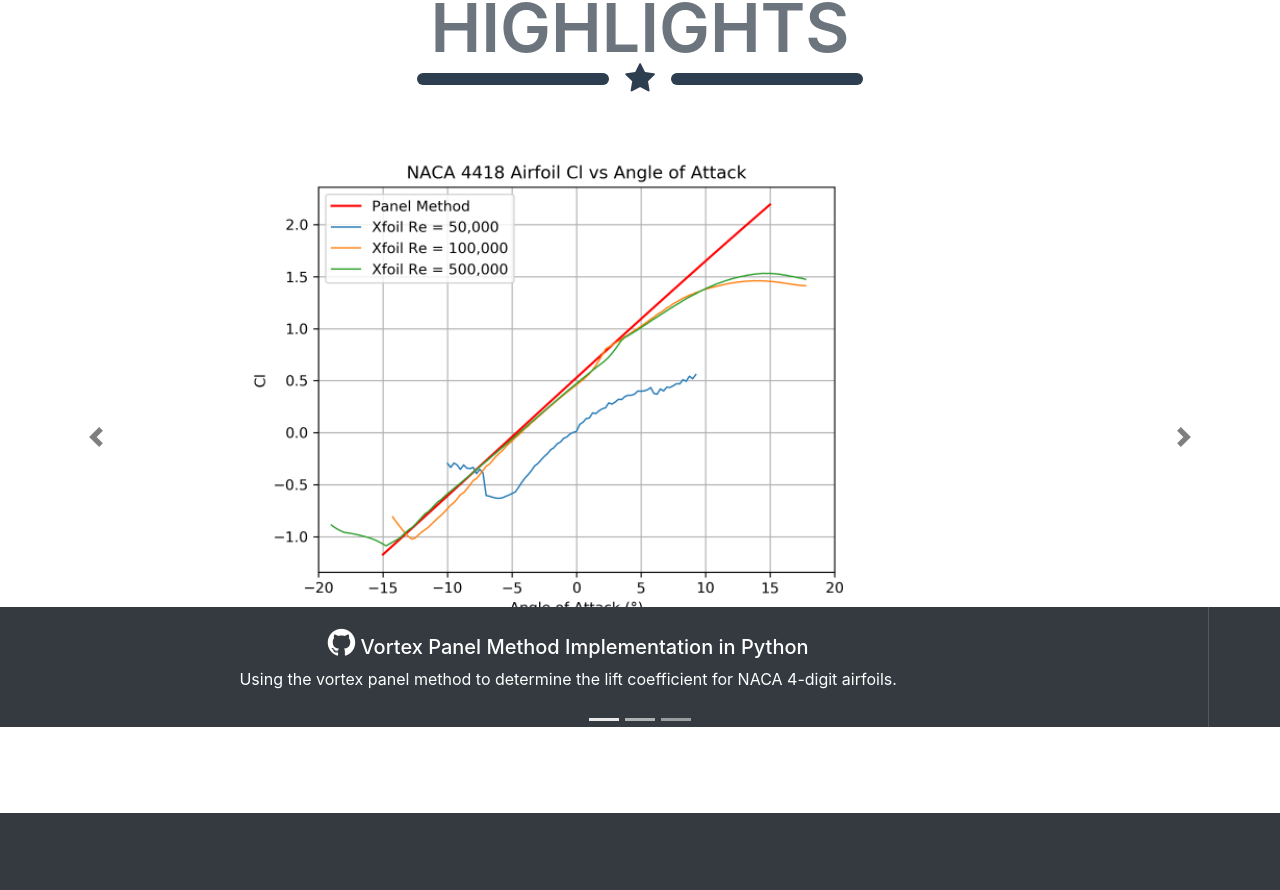
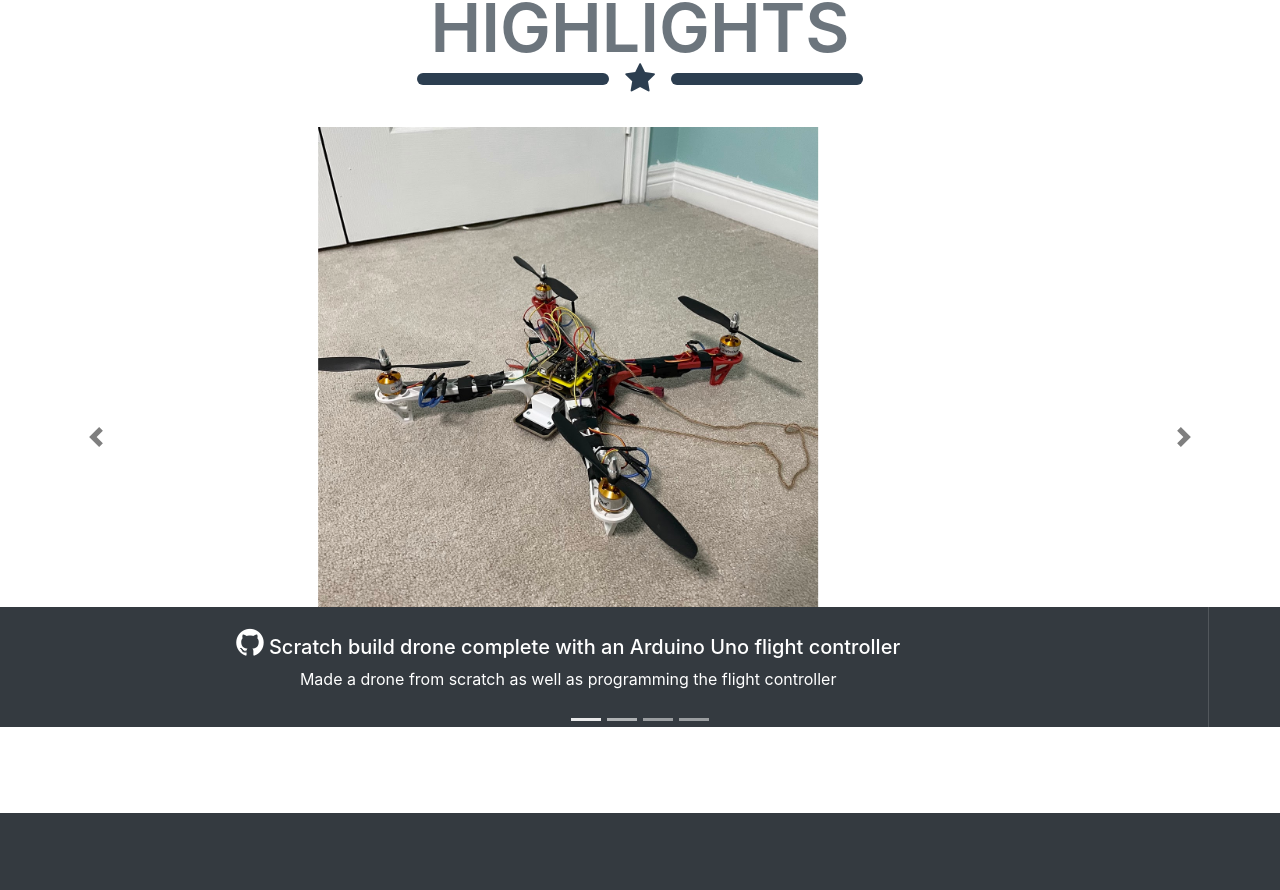
Before and after one commit to h3khaira/h3khaira.github.io, a plain HTML site: page index.html in a window 1280 px wide. Shown: the part 613-1503 px from the top of the page. Drawn offline with nearby package versions, Linux system fonts and the light colour scheme.

Commit message:
added drone to carousel

```diff
--- a/index.html
+++ b/index.html
@@ -77,10 +77,18 @@
                     <li data-target="#demo" data-slide-to="0" class="active"></li>
                     <li data-target="#demo" data-slide-to="1"></li>
                     <li data-target="#demo" data-slide-to="2"></li>
+                    <li data-target="#demo" data-slide-to="3"></li>
                 </ul>
                 <!-- The slideshow -->
                 <div class="carousel-inner">
                     <div class="carousel-item active">
+                        <img src="static/images/drone.jpg" alt="F450 Drone">
+                        <div class="carousel-caption d-non d-md-block bg-dark" style="position: relative; left:0; right:0;">
+                            <h5><a href="https://github.com/h3khaira/ezFlightConroller"><i class="fa fa-github" style="font-size: 2rem; color:white;"></i></a> Scratch build drone complete with an Arduino Uno flight controller</h5>
+                            <p>Made a drone from scratch as well as programming the flight controller</p>
+                        </div>
+                    </div>
+                    <div class="carousel-item">
                         <img src="static/images/plot.png" alt="Panel Method">
                         <div class="carousel-caption d-non d-md-block bg-dark" style="position: relative; left:0; right:0;">
                             <h5><a href="https://github.com/h3khaira/vortexpanel"><i class="fa fa-github" style="font-size: 2rem; color:white;"></i></a> Vortex Panel Method Implementation in Python</h5>
```
Also changed, not shown: static/images/drone.jpg (added).
